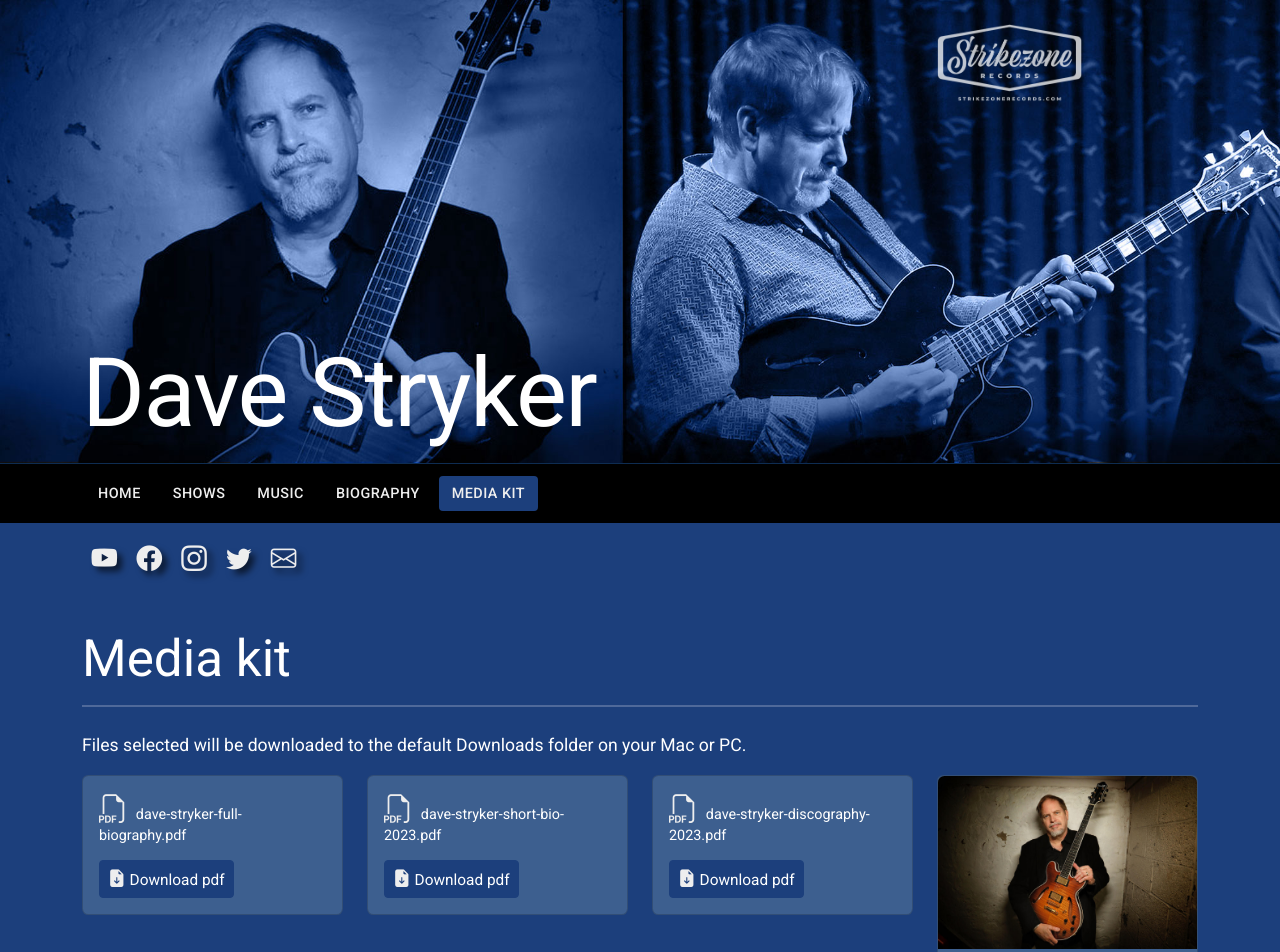
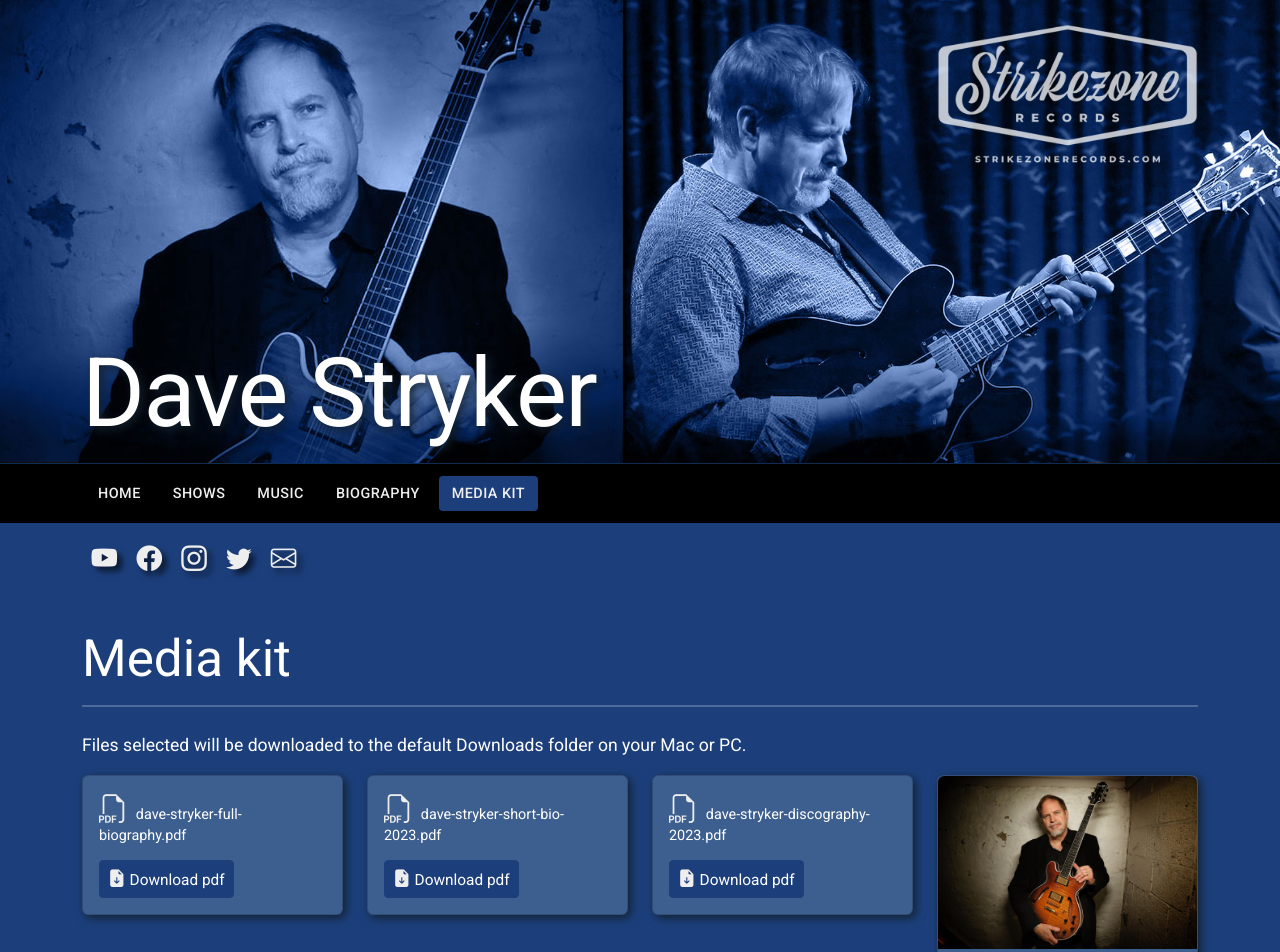
Before and after one commit to jthomassie/davestryker-wp-next, a Next.js app: page /media in a window 1280 px wide. Shown: the top 952 px of the page. Built offline with nearby package versions, Linux system fonts and the light colour scheme.

Commit message:
card shadows, intro type shadows

```diff
--- a/components/footer.js
+++ b/components/footer.js
@@ -36,7 +36,7 @@ const Footer = () => {
             <Copyright />
           </div>
           {/* strikezone logo */}
-          <div className="col-5 col-md-4 pt-4 opacity-75">
+          <div className="col-5 col-md-4 pt-4 opacity-75 text-shadow">
             <Link
               href="https://www.strikezonerecords.com"
               target="_blank"
--- a/components/intro.js
+++ b/components/intro.js
@@ -27,7 +27,7 @@ const Intro = () => {
               <div className="img-overlay-logo w-100">
                 <div className="container">
                   <div className="row">
-                    <div className="col-3 offset-9 pt-3 pt-md-4 opacity-75">
+                    <div className="col-3 offset-9 pt-3 pt-md-4 opacity-75 text-right">
                       <Link
                         href="https://www.strikezonerecords.com"
                         target="_blank"
@@ -36,8 +36,8 @@ const Intro = () => {
                         <Image
                           src={strikezone}
                           alt="Strikezone Records logo"
-                          width={145}
-                          height={81}
+                          width={290}
+                          height={162}
                           style={{
                             maxWidth: "100%",
                             height: "auto",
@@ -53,7 +53,9 @@ const Intro = () => {
                 <div className="container">
                   <div className="row">
                     <div className="col-12">
-                      <h1 className="display-2 mb-1">Dave Stryker</h1>
+                      <h1 className="display-2 mb-1 type-shadow">
+                        Dave Stryker
+                      </h1>
                     </div>
                   </div>
                 </div>
--- a/components/media-card-img.js
+++ b/components/media-card-img.js
@@ -6,7 +6,7 @@ const MediaCardImg = ({ name, path, credit, type }) => {
   return (
     <div>
       {/* card */}
-      <div className="card lt-blue mb-4">
+      <div className="card lt-blue mb-4 type-shadow">
         <Image
           alt={`Media image of ${name}`}
           src={path}
--- a/components/media-card.js
+++ b/components/media-card.js
@@ -6,7 +6,7 @@ const MediaCard = ({ name, path, type }) => {
   return (
     <div>
       {/* card */}
-      <div className="card lt-blue mb-4">
+      <div className="card lt-blue mb-4  type-shadow">
         <div className="card-body">
           <div className="media-card mb-3">
             <span>
--- a/components/product-card.js
+++ b/components/product-card.js
@@ -16,7 +16,7 @@ const ProductPreview = ({
   return (
     <div>
       {/* card */}
-      <div className="card lt-blue mb-3">
+      <div className="card lt-blue mb-3 type-shadow">
         <Image
           alt={`Cover image for ${name}`}
           src={image}
--- a/styles/globals.css
+++ b/styles/globals.css
@@ -332,3 +332,7 @@ hr {
   padding: 1.5rem;
   background-color: #2e5394;
 }
+
+.type-shadow {
+  filter: drop-shadow(3px 3px 5px #13212e);
+}
```
Also changed, not shown: public/new-website-900x859.jpg.
